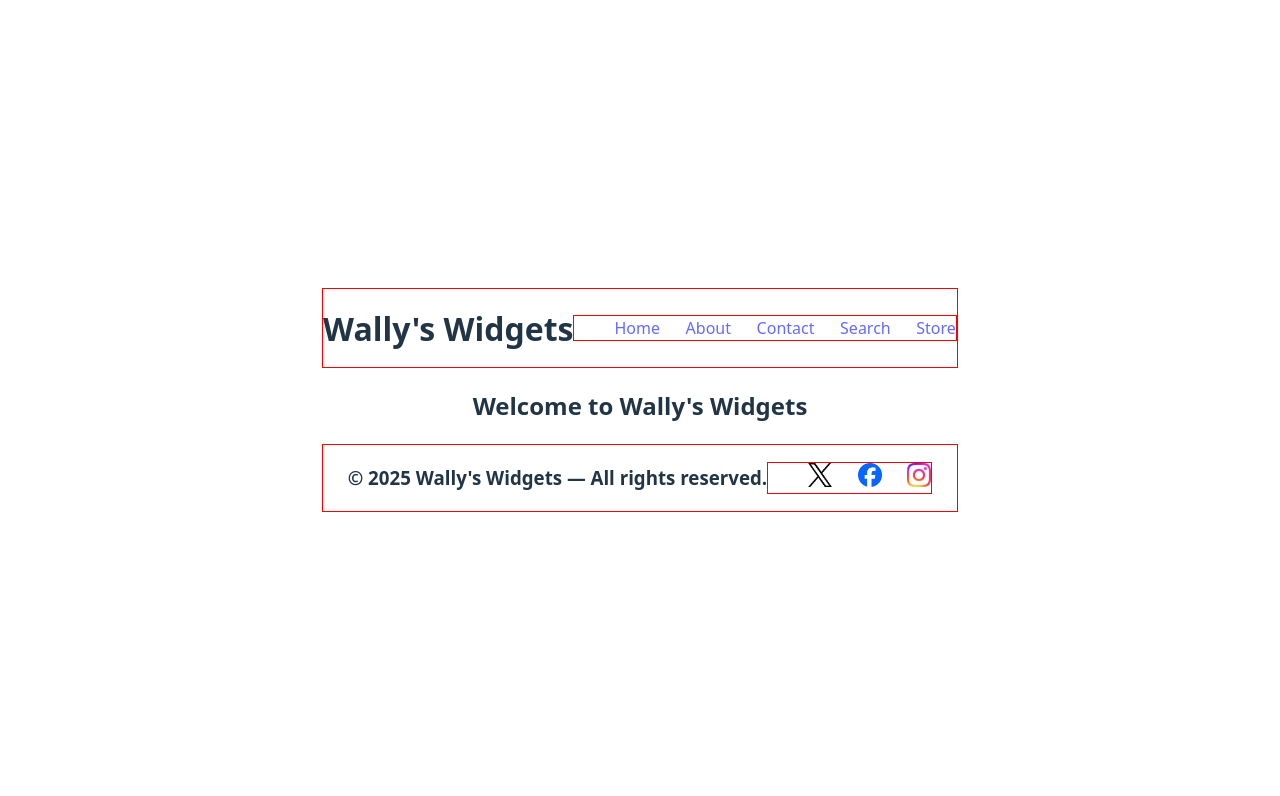
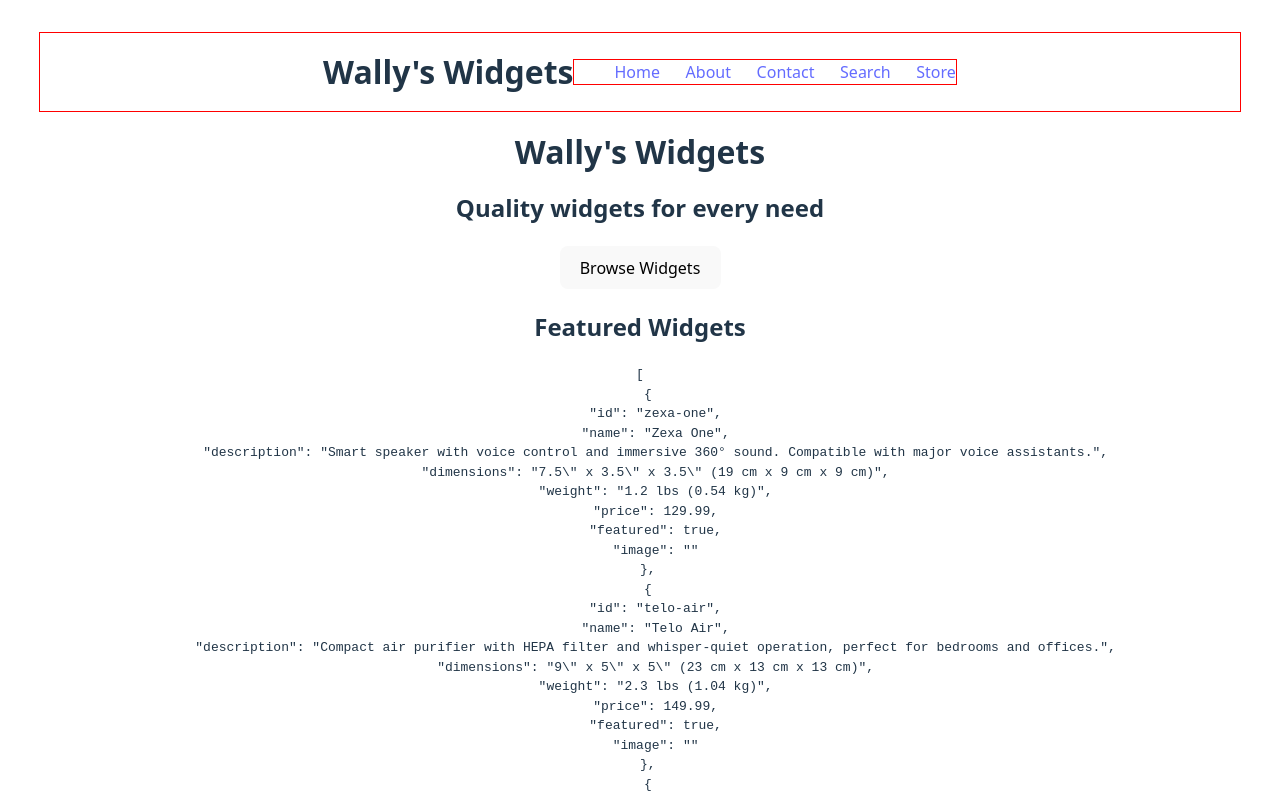
Before and after one commit to jgoto/mock-ecommerce-site, a React (Vite) app: page / in a window 1280 px wide. Shown: the top 796 px of the page. Built offline with nearby package versions, Linux system fonts and the light colour scheme.

Commit message:
Created Banner component and Added products.json which will provide data to the FeaturedProducts and the Store page

```diff
--- /dev/null
+++ b/src/components/Banner.jsx
@@ -0,0 +1,13 @@
+import { useState } from "react";
+
+function Banner(){
+    return(
+        <>
+            <h1>Wally's Widgets</h1>
+            <h2>Quality widgets for every need</h2>
+            <button>Browse Widgets</button>
+        </>
+    )
+}
+
+export default Banner;
--- /dev/null
+++ b/src/components/FeaturedProducts.jsx
@@ -0,0 +1,12 @@
+import { useState } from "react";
+import products from "../data/products.json";
+
+function FeaturedProducts(){
+    return(
+        <>
+            <pre>{JSON.stringify(products, null, 2)}</pre>
+        </>
+    )
+}
+
+export default FeaturedProducts;
--- /dev/null
+++ b/src/data/products.json
@@ -0,0 +1,72 @@
+[
+    {
+        "id": "zexa-one",
+        "name": "Zexa One",
+        "description": "Smart speaker with voice control and immersive 360° sound. Compatible with major voice assistants.",
+        "dimensions": "7.5\" x 3.5\" x 3.5\" (19 cm x 9 cm x 9 cm)",
+        "weight": "1.2 lbs (0.54 kg)",
+        "price": 129.99,
+        "featured": true,
+        "image": ""
+    },
+    {
+        "id": "telo-air",
+        "name": "Telo Air",
+        "description": "Compact air purifier with HEPA filter and whisper-quiet operation, perfect for bedrooms and offices.",
+        "dimensions": "9\" x 5\" x 5\" (23 cm x 13 cm x 13 cm)",
+        "weight": "2.3 lbs (1.04 kg)",
+        "price": 149.99,
+        "featured": true,
+        "image": ""
+    },
+    {
+        "id": "nexa-pulse",
+        "name": "Nexa Pulse",
+        "description": "Wireless earbuds featuring active noise cancellation, ergonomic fit, and up to 10 hours of battery life.",
+        "dimensions": "Earbud size: 0.9\" x 0.7\" x 0.8\" (2.3 cm x 1.8 cm x 2 cm) \nCharging case: 2.5\" x 1.5\" x 1\" (6.4 cm x 3.8 cm x 2.5 cm)",
+        "weight": "Earbuds: 0.1 oz each (3 g) | Case: 1.8 oz (50 g)",
+        "price": 99.99,
+        "featured": true,
+        "image": ""
+    },
+    {
+        "id": "viro-link",
+        "name": "Viro Link",
+        "description": "Smart home hub that connects all your devices seamlessly with voice and app control, supporting over 1000 smart products.",
+        "dimensions": "5\" x 5\" x 1.2\" (12.7 cm x 12.7 cm x 3 cm)",
+        "weight": "0.8 lbs (0.36 kg)",
+        "price": 179.99,
+        "featured": true,
+        "image": ""
+    },
+    {
+        "id": "lumo-beam",
+        "name": "Lumo Beam",
+        "description": "Smart LED light strip with customizable colors, schedules, and music sync via app control. Waterproof and easy to install.",
+        "dimensions": "16.4 ft (5 m) length, 0.4\" (1 cm) width",
+        "weight": "0.5 lbs (0.23 kg)",
+        "price": 59.99,
+        "featured": false,
+        "image": ""
+    },
+    {
+        "id": "kora-watch",
+        "name": "Kora Watch",
+        "description": "Fitness tracker with heart rate monitoring, sleep analysis, step counter, and smartphone notifications.",
+        "dimensions": "Watch face: 1.6\" x 1.6\" x 0.4\" (4 cm x 4 cm x 1 cm) \nStrap length: Adjustable 6\" x 8\" (15 cm x 20 cm)",
+        "weight": "1.1 oz (31 g)",
+        "price": 129.99,
+        "featured": false,
+        "image": ""
+    },
+    {
+        "id": "mira-dock",
+        "name": "Mira Dock",
+        "description": "Multi-device wireless charging station capable of charging a phone, earbuds, and smartwatch simultaneously with fast charge support.",
+        "dimensions": "8\" x 4.5\" x 1\" (20.3 cm x 11.4 cm x 2.5 cm)",
+        "weight": "1.5 lbs (0.68 kg)",
+        "price": 89.99,
+        "featured": false,
+        "image": ""
+    }
+]
--- a/src/pages/Home.jsx
+++ b/src/pages/Home.jsx
@@ -1,5 +1,12 @@
+import Banner from '../components/Banner'
+import FeaturedProducts from '../components/FeaturedProducts'
+
 export default function Home(){
     return (
-        <h2>Welcome to Wally's Widgets</h2>
+        <>
+            <Banner />
+            <h2>Featured Widgets</h2>
+            <FeaturedProducts />
+        </>
     )
 }
```
